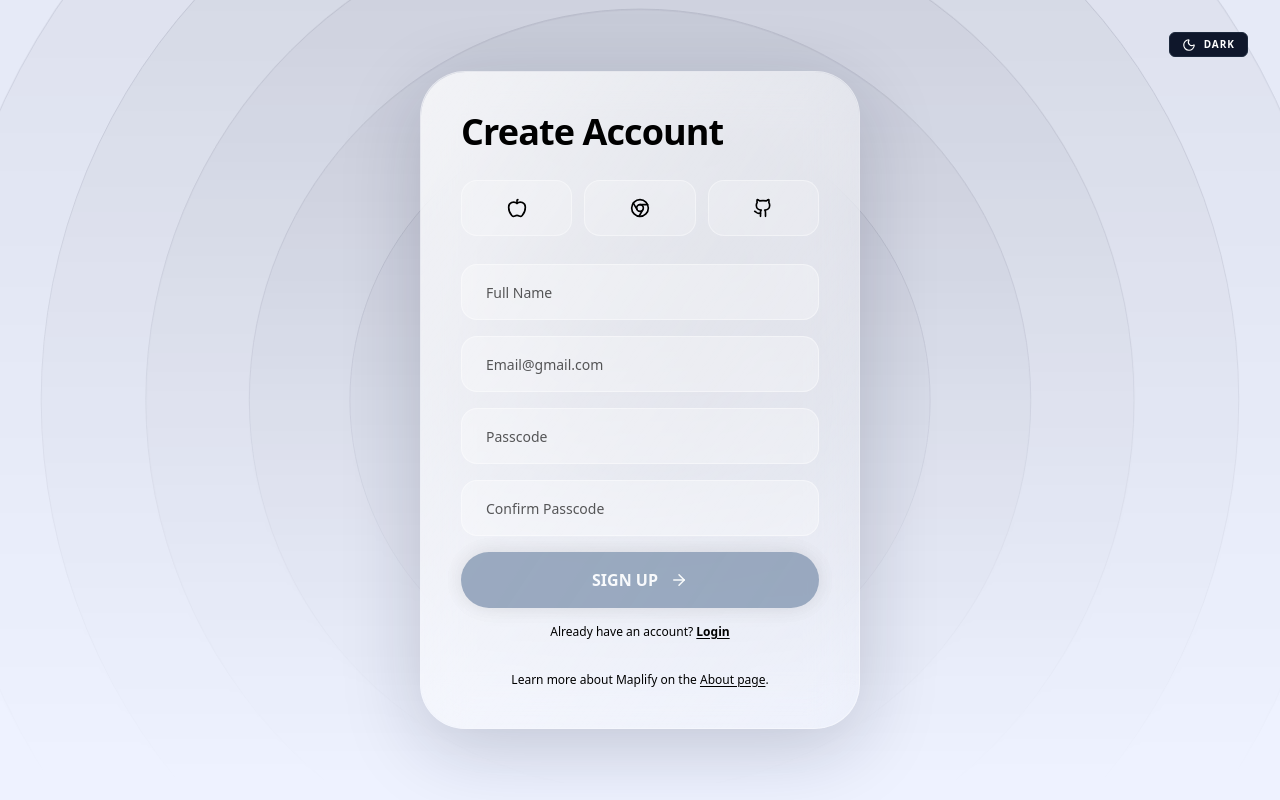
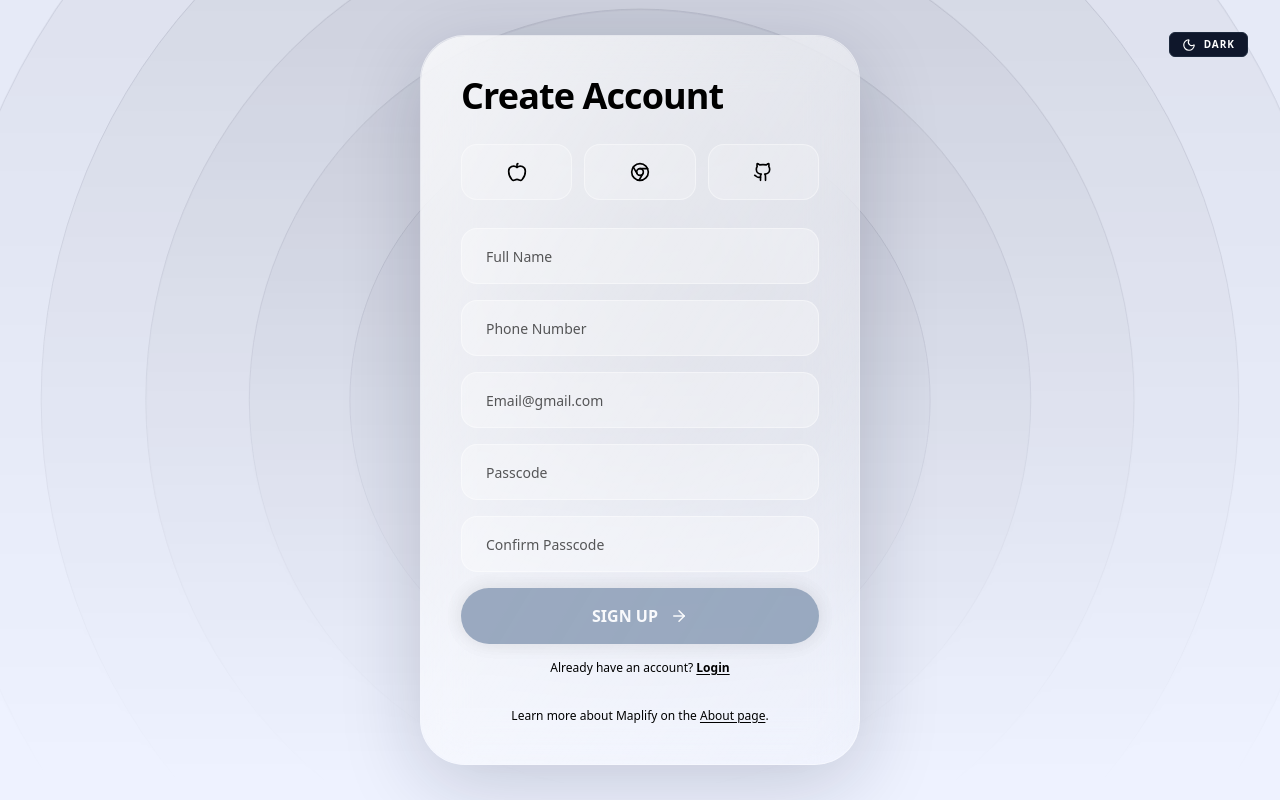
Before and after one commit to Tushargg1/mapplify_project, a React (Vite) app in the folder frontend/: page /login in a window 1280 px wide. Both pictures are taken after a click on the button "Sign up". Built offline with nearby package versions, Linux system fonts and the light colour scheme; no server answers.

Commit message:
Decrease sidebar opening tabs width by 10% and unify outlines

```diff
--- a/frontend/src/pages/LoginPage.jsx
+++ b/frontend/src/pages/LoginPage.jsx
@@ -107,11 +107,16 @@ function toFriendlyAuthError(error, authMode) {
   return error?.message || "Authentication failed. Please try again.";
 }
 
-function validateAuthFields({ authMode, fullName, identifier, passcode, confirmPasscode }) {
+function validateAuthFields({ authMode, fullName, identifier, passcode, confirmPasscode, phoneNumber }) {
   const nextErrors = {};
 
-  if (authMode === "signup" && !fullName.trim()) {
-    nextErrors.fullName = "Full name is required.";
+  if (authMode === "signup") {
+    if (!fullName.trim()) {
+      nextErrors.fullName = "Full name is required.";
+    }
+    if (!phoneNumber?.trim()) {
+      nextErrors.phoneNumber = "Phone number is required.";
+    }
   }
 
   if (!identifier.trim()) {
@@ -149,6 +154,7 @@ const LoginPage = () => {
   const [identifier, setIdentifier] = useState("");
   const [passcode, setPasscode] = useState("");
   const [confirmPasscode, setConfirmPasscode] = useState("");
+  const [phoneNumber, setPhoneNumber] = useState("");
   const [errors, setErrors] = useState({});
   const [apiError, setApiError] = useState("");
   const [isSubmitting, setIsSubmitting] = useState(false);
@@ -201,6 +207,7 @@ const LoginPage = () => {
     setApiError("");
     if (mode === "login") {
       setConfirmPasscode("");
+      setPhoneNumber("");
     }
   };
 
@@ -213,6 +220,7 @@ const LoginPage = () => {
       identifier,
       passcode,
       confirmPasscode,
+      phoneNumber,
     });
 
     setErrors(nextErrors);
@@ -230,7 +238,7 @@ const LoginPage = () => {
       if (authMode === "signup") {
         response = await registerUser({
           name: fullName.trim(),
-          fullName: fullName.trim(),
+          phoneNumber: phoneNumber.trim(),
           email,
           password: passcode,
         });
@@ -267,6 +275,14 @@ const LoginPage = () => {
     }
   };
 
+  const onPhoneNumberChange = (event) => {
+    setPhoneNumber(event.target.value);
+    if (apiError) setApiError("");
+    if (errors.phoneNumber) {
+      setErrors((prev) => ({ ...prev, phoneNumber: undefined }));
+    }
+  };
+
   const onPasscodeChange = (event) => {
     setPasscode(event.target.value);
     if (apiError) setApiError("");
@@ -291,7 +307,7 @@ const LoginPage = () => {
     isSubmitting ||
     !identifier.trim() ||
     !passcode ||
-    (authMode === "signup" && (!fullName.trim() || !confirmPasscode));
+    (authMode === "signup" && (!fullName.trim() || !phoneNumber.trim() || !confirmPasscode));
 
   const topTextClass = isDarkTheme ? "text-white" : "text-black";
   const cardTextClass = isDarkTheme ? "text-white" : "text-black";
@@ -457,6 +473,22 @@ const LoginPage = () => {
               </div>
             )}
 
+            {authMode === "signup" && (
+              <div className="space-y-2">
+                <input
+                  value={phoneNumber}
+                  onChange={onPhoneNumberChange}
+                  type="tel"
+                  autoComplete="tel"
+                  placeholder="Phone Number"
+                  className={inputClass}
+                />
+                {errors.phoneNumber && (
+                  <p className="text-xs font-medium text-rose-700">{errors.phoneNumber}</p>
+                )}
+              </div>
+            )}
+
             <div className="space-y-2">
               <input
                 value={identifier}
--- a/frontend/src/pages/MapView.jsx
+++ b/frontend/src/pages/MapView.jsx
@@ -536,7 +536,7 @@ export default function MapView() {
   const [mapHeading, setMapHeading] = useState(0);
   const [mapTilt, setMapTilt] = useState(0);
   const [isSidebarExpanded, setIsSidebarExpanded] = useState(true);
-  const [isRightSidebarExpanded, setIsRightSidebarExpanded] = useState(true);
+  const [isRightSidebarExpanded, setIsRightSidebarExpanded] = useState(false);
   const [isRightSidebarHovered, setIsRightSidebarHovered] = useState(false);
   const [rightSidebarInteractionTick, setRightSidebarInteractionTick] = useState(0);
   const [routeStats, setRouteStats] = useState({});
@@ -724,6 +724,7 @@ export default function MapView() {
     setIsRightSidebarExpanded((prev) => {
       const next = !prev;
       setIsRightSidebarHovered(false);
+      if (next) setIsSidebarExpanded(false);
       return next;
     });
   }
@@ -3038,7 +3039,13 @@ export default function MapView() {
 
         <Sidebar
           isExpanded={isSidebarExpanded}
-          onToggle={() => setIsSidebarExpanded((value) => !value)}
+          onToggle={() => {
+            setIsSidebarExpanded((value) => {
+              const next = !value;
+              if (next) setIsRightSidebarExpanded(false);
+              return next;
+            });
+          }}
           displayName={displayName}
           onSetDisplayName={setDisplayName}
           myRoom={myRoom}
```
